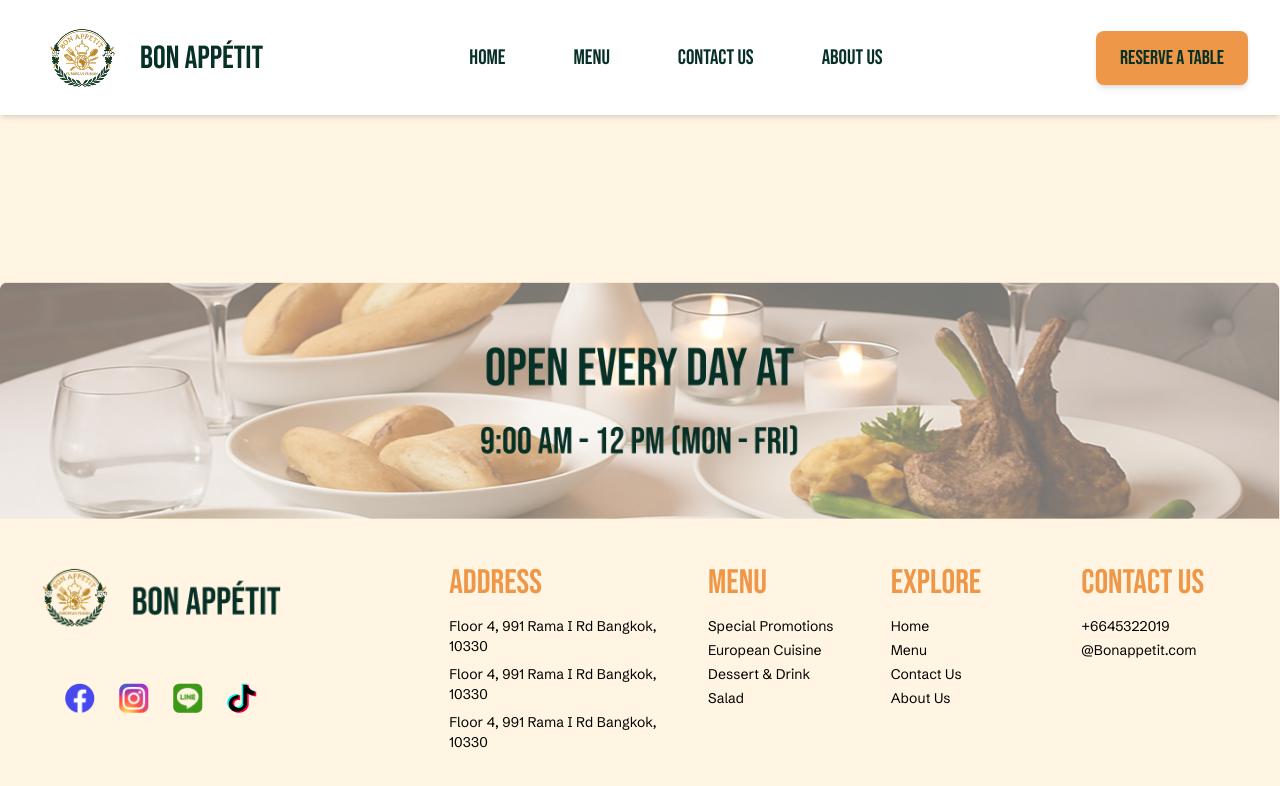
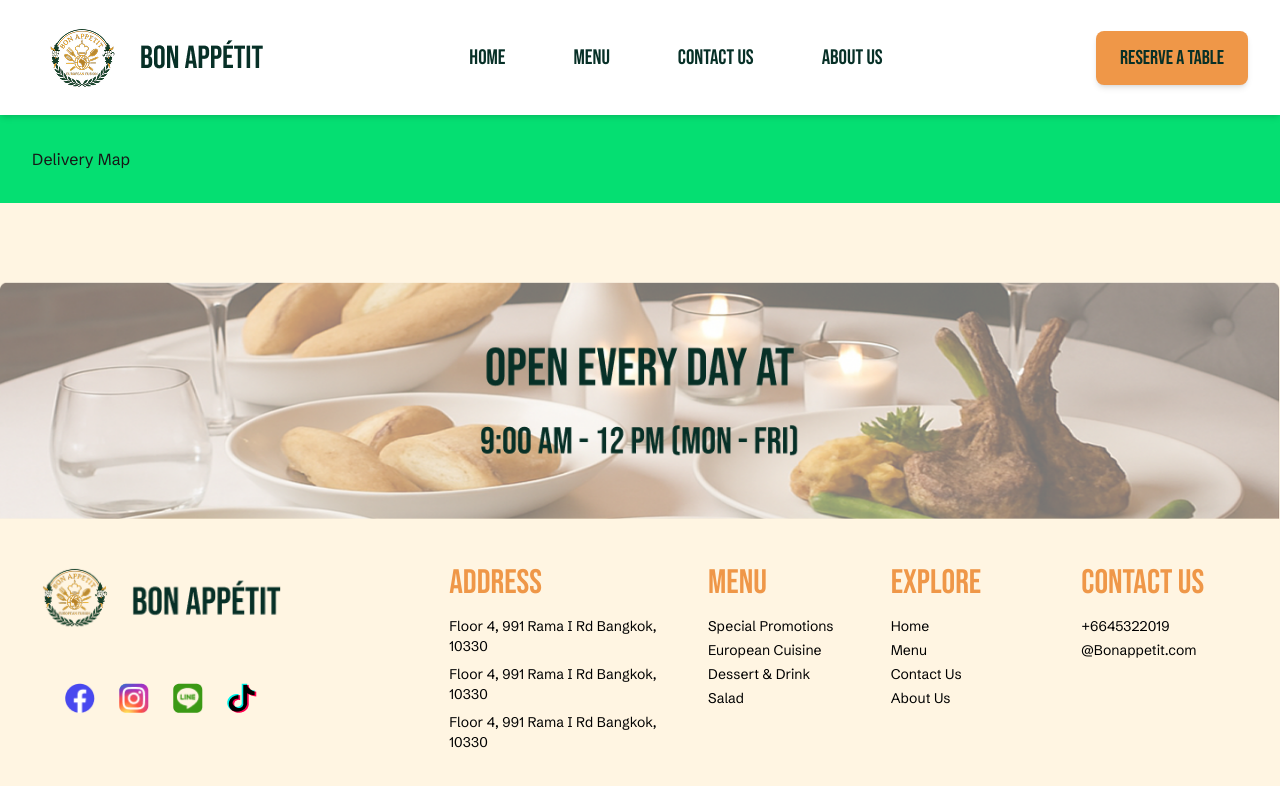
Before and after one commit to OrionLynn19/restaurant-bon-appetit, a Next.js app: page /deliverydetail in a window 1280 px wide. Shown: the top 786 px of the page. Built offline with nearby package versions, Linux system fonts and the light colour scheme.

Commit message:
added component now correct

```diff
--- a/src/app/deliverydetail/page.tsx
+++ b/src/app/deliverydetail/page.tsx
@@ -1,8 +1,8 @@
-
+import DeliveryMap from "@/components/DeliveryMap";
 export default function DeliveryDetailPage() {
   return (
     <>
-
+      <DeliveryMap />
     </>
   );
 }
```
